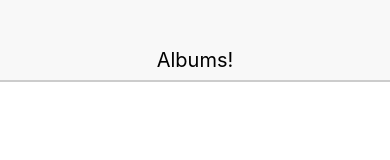
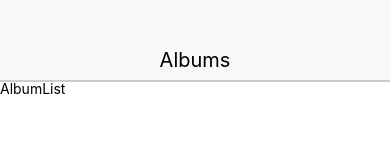
Before and after one commit to vincen7tran/react-native-albums, a React Native app: screen / in a window 390 px wide. Shown: the top 160 px of the page. Built offline with nearby package versions, Linux system fonts and the light colour scheme.

Commit message:
scaffold albumlist

```diff
--- a/App.js
+++ b/App.js
@@ -1,21 +1,17 @@
 import React from 'react';
-import { StyleSheet, Text, View } from 'react-native';
+import { View } from 'react-native';
 
 import Header from './src/components/Header';
+import AlbumList from './src/components/AlbumList';
 
 const App = () => {
   return (
-    <Header />
+    <View>
+      <Header headerText={'Albums'} />
+      <AlbumList />
+    </View>
   );
 };
 
-const styles = StyleSheet.create({
-  container: {
-    flex: 1,
-    backgroundColor: '#fff',
-    alignItems: 'center',
-    justifyContent: 'center',
-  },
-});
 
 export default App;
--- /dev/null
+++ b/src/components/AlbumList.js
@@ -0,0 +1,12 @@
+import React from 'react';
+import { View, Text } from 'react-native';
+
+const AlbumList = () => {
+  return (
+    <View>
+      <Text>AlbumList</Text>
+    </View>
+  );
+};
+
+export default AlbumList;
--- a/src/components/Header.js
+++ b/src/components/Header.js
@@ -1,12 +1,13 @@
 import React from 'react';
 import { View, Text } from 'react-native';
 
-const Header = () => {
+const Header = props => {
   const { viewStyle, textStyle } = styles;
+  const { headerText } = props;
 
   return (
     <View style={viewStyle}>
-      <Text style={textStyle}>Albums!</Text>
+      <Text style={textStyle}>{headerText}</Text>
     </View>
   );
 };
```
